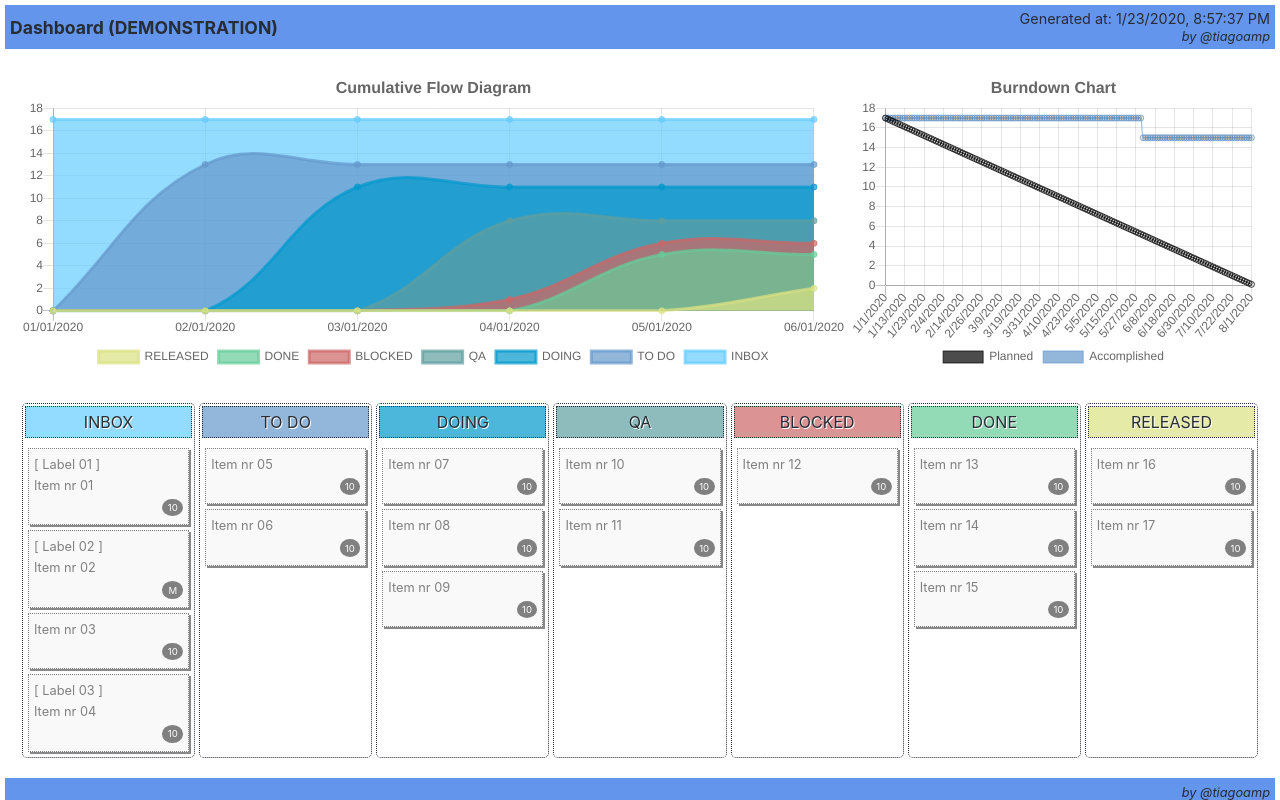
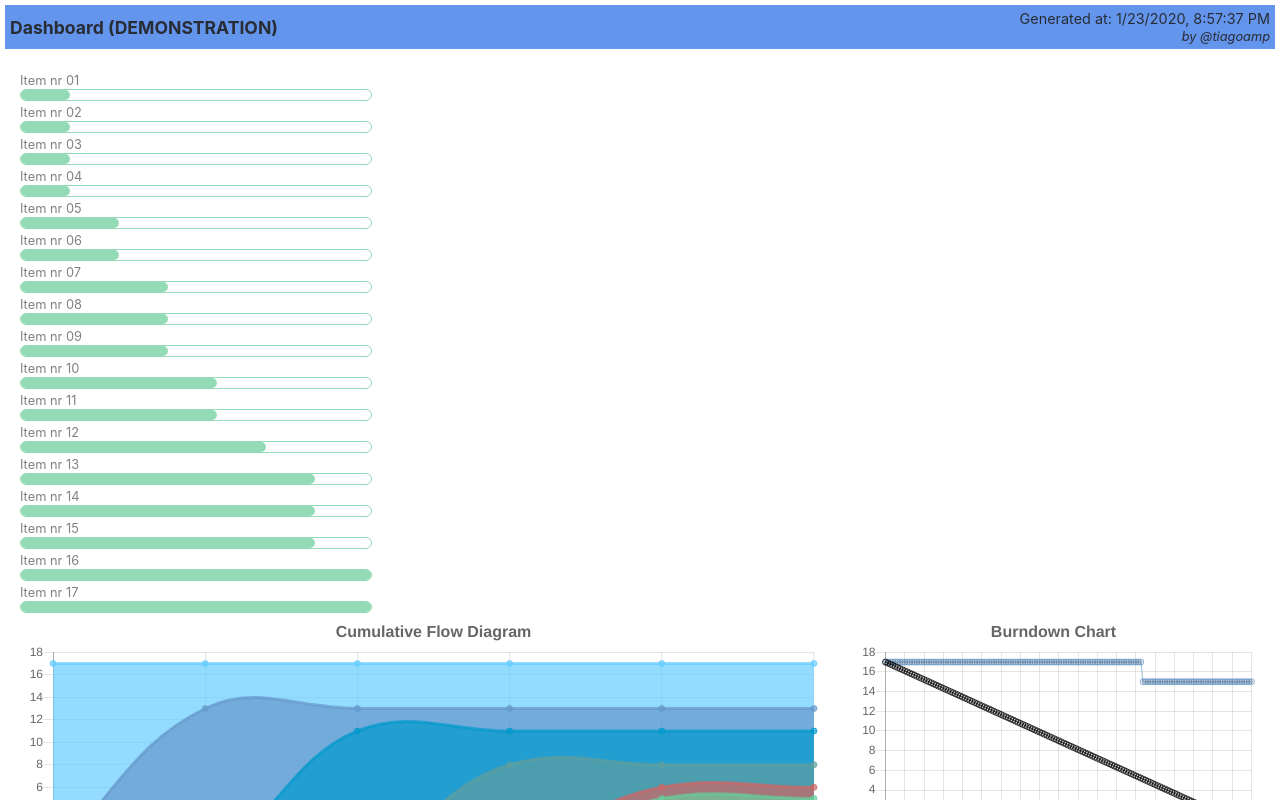
Before and after one commit to tiagoamp/flow-dashboard, a React (Create React App) app: page / in a window 1280 px wide. Shown: the top 800 px of the page. Built offline with nearby package versions, Linux system fonts and the light colour scheme.

Commit message:
Initial item progress bars

```diff
--- a/src/App.css
+++ b/src/App.css
@@ -22,7 +22,3 @@
 .burndown-chart-container {
   flex: 1;
 }
-
-.kanban-container {
-
-}
--- a/src/App.js
+++ b/src/App.js
@@ -5,7 +5,9 @@ import Footer from './components/Footer';
 import CFD from './components/CFD';
 import Burndown from './components/Burndown';
 import Kanban from './components/Kanban';
+import Progress from './components/Progress';
 import service from './service/flowservice';
+
 
 class App extends Component {
 
@@ -25,6 +27,9 @@ class App extends Component {
       <div className="App">
         <Header project={this.state.projName} />
         <main className="container">
+          <div className="row00">
+            <Progress statusList={[...this.state.statusList]} items={[...this.state.items]} />
+          </div>
           <div className="row01">
             <CFD statusList={[...this.state.statusList]} items={[...this.state.items]} />
             <Burndown statusList={[...this.state.statusList]} items={[...this.state.items]} holidays={[...this.state.holidays]} />
--- /dev/null
+++ b/src/components/Progress.css
@@ -0,0 +1,26 @@
+.progress-container {
+    display: flex;
+    flex-direction: column;
+}
+
+.progress-item-name {
+    font-size: 0.8rem;
+    color: #808080;
+}
+
+.progress-bar {
+    position: relative;
+    height: 10px;
+    width: 350px;
+    border-radius: 50px;
+    /*border: 1px solid #333;*/
+    border: 1px solid rgba(102, 204, 153, 0.7);
+  }
+
+  .filler {
+    /*background: #1DA598;*/
+    background: rgba(102, 204, 153, 0.7);
+    height: 100%;
+    border-radius: inherit;
+    transition: width .2s ease-in;
+  }
--- /dev/null
+++ b/src/components/Progress.js
@@ -0,0 +1,45 @@
+import React from 'react'
+import './Progress.css'
+
+
+export default function Progress(props) {
+    const { statusList, items } = props;
+    if (items.length + statusList.length === 0)
+        return (<div>Loading</div>);
+
+    const percentPerStatus = Math.floor(100 / statusList.length);
+
+    const statusMult = {};
+    statusList.forEach((status, i) => {
+        statusMult[status.name] = i+1;
+    });
+    const lastStatus = statusList[statusList.length-1].name;
+
+    return (
+        <div className="progress-container">
+            {
+                items.map(item => {
+                    const perc = item.status === lastStatus ? 100 : (statusMult[item.status] * percentPerStatus);
+                    return (
+                        <div key={item.id}>
+                            <span className="progress-item-name">{item.description}</span>
+                            <ProgressBar percentage={perc} />
+                        </div>
+                    );
+                })
+            }
+        </div>
+    )
+}
+
+const ProgressBar = (props) => {
+    return (
+        <div className="progress-bar">
+          <Filler percentage={props.percentage} />
+        </div>
+      )
+  }
+
+  const Filler = (props) => {
+    return <div className="filler" style={{ width: `${props.percentage}%` }} />
+  }
--- a/src/service/flowservice.js
+++ b/src/service/flowservice.js
@@ -20,7 +20,7 @@ const service = {
         const datesArr = distinctDatesStrArr.map(str => new Date(str));
         const sortedDates = datesArr.sort((a,b) => a - b);
         return sortedDates;
-    }
+    },
 
 }
 
```
